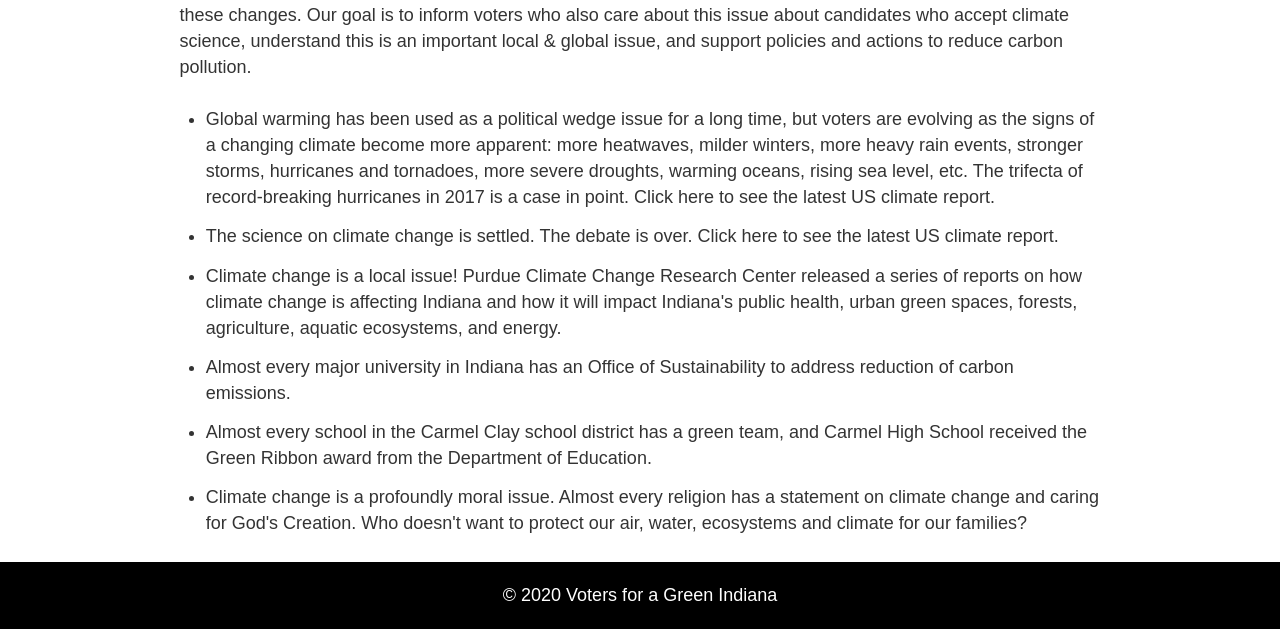
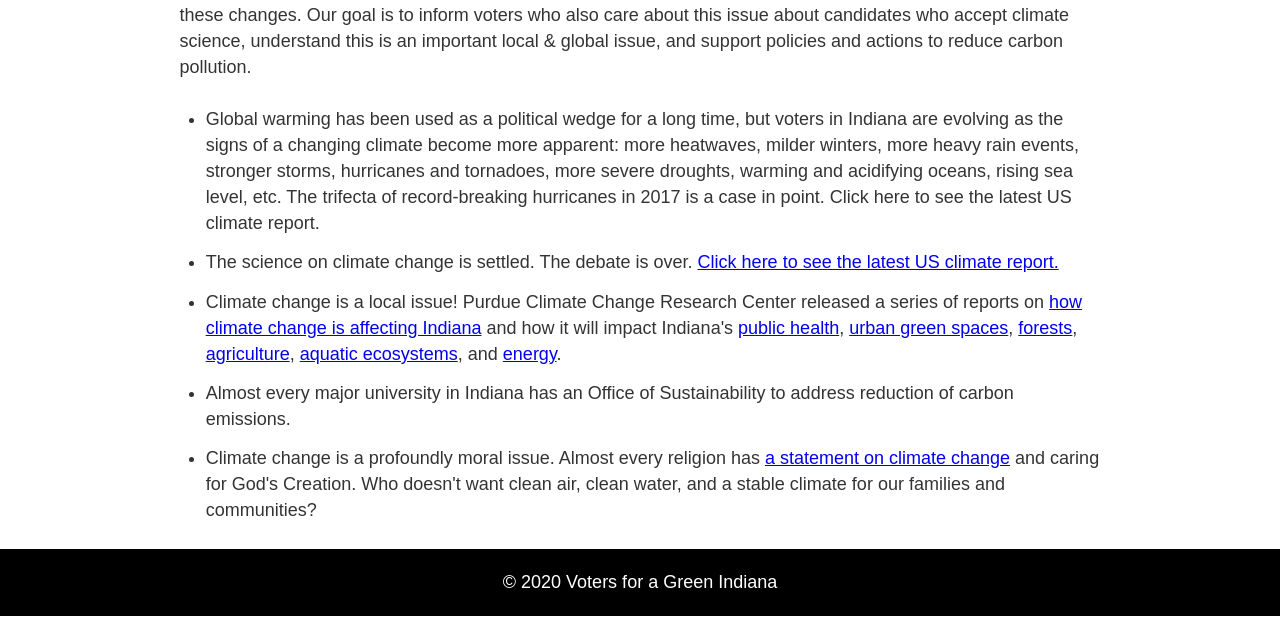
Before and after one commit to richardsamuellopez/votersforagreenindiana, a Gatsby site: page / in a window 1280 px wide. Shown: the part 237-866 px from the top of the page. Built offline with nearby package versions, Linux system fonts and the light colour scheme; Gatsby itself is replaced by a stand-in of ours.

Commit message:
Update verbiage and links on about page

```diff
--- a/src/pages/index.js
+++ b/src/pages/index.js
@@ -6,26 +6,23 @@ const IndexPage = () => (
   <Layout>
     <SEO title="About" />
     <p>
-      <span style={{fontSize:'1.25em'}}>Voters for a Green Indiana</span> is a nonpartisan group of volunteers who take climate change very seriously.  We believe candidates who understand the ongoing energy and climate challenges are best qualified to lead us through these changes.  Our goal is to inform voters who also care about this issue about candidates who accept climate science, understand this is an important local & global issue, and support policies and actions to reduce carbon pollution.
+      <span style={{fontSize:'1.25em'}}>Voters for a Green Indiana</span> is a nonpartisan group of volunteers who take climate change very seriously. We believe candidates who understand the ongoing energy and climate challenges are best qualified to lead us through these changes. Our goal is to inform voters who also care about this issue about candidates who accept climate science, understand this is an important local & global issue, and support policies and actions to reduce carbon pollution.
     </p>
     <ul>
       <li>
-        Global warming has been used as a political wedge issue for a long time, but voters are evolving as the signs of a changing climate become more apparent: more heatwaves, milder winters, more heavy rain events, stronger storms, hurricanes and tornadoes, more severe droughts, warming oceans, rising sea level, etc. The trifecta of record-breaking hurricanes in 2017 is a case in point.  Click here to see the latest US climate report.
+        Global warming has been used as a political wedge for a long time, but voters in Indiana are evolving as the signs of a changing climate become more apparent: more heatwaves, milder winters, more heavy rain events, stronger storms, hurricanes and tornadoes, more severe droughts, warming and acidifying oceans, rising sea level, etc. The trifecta of record-breaking hurricanes in 2017 is a case in point. Click here to see the latest US climate report.
       </li>
       <li>
-        The science on climate change is settled.  The debate is over.  Click here to see the latest US climate report.
+        The science on climate change is settled. The debate is over. <a href="https://nca2018.globalchange.gov/chapter/front-matter-about/" target="_blank">Click here to see the latest US climate report.</a>
       </li>
       <li>
-        Climate change is a local issue!  Purdue Climate Change Research Center released a series of reports on how climate change is affecting Indiana and how it will impact Indiana's public health, urban green spaces, forests, agriculture, aquatic ecosystems, and energy.
+        Climate change is a local issue! Purdue Climate Change Research Center released a series of reports on <a href="https://ag.purdue.edu/indianaclimate/indiana-climate-report/" target="_blank">how climate change is affecting Indiana</a> and how it will impact Indiana's <a href="https://ag.purdue.edu/indianaclimate/hoosier-health-report/" target="_blank">public health</a>, <a href="https://ag.purdue.edu/indianaclimate/urban-ecosystems-report/" target="_blank">urban green spaces</a>, <a href="https://ag.purdue.edu/indianaclimate/forest-ecosystems-report/" target="_blank">forests</a>, <a href="https://ag.purdue.edu/indianaclimate/agriculture-report/" target="_blank">agriculture</a>, <a href="https://ag.purdue.edu/indianaclimate/aquatic-ecosystems-report/" target="_blank">aquatic ecosystems</a>, and <a href="https://ag.purdue.edu/indianaclimate/energy-report/" target="_blank">energy</a>.
       </li>
       <li>
         Almost every major university in Indiana has an Office of Sustainability to address reduction of carbon emissions.
       </li>
       <li>
-        Almost every school in the Carmel Clay school district has a green team, and Carmel High School received the Green Ribbon award from the Department of Education.
-      </li>
-      <li>
-        Climate change is a profoundly moral issue.  Almost every religion has a statement on climate change and caring for God's Creation.  Who doesn't want to protect our air, water, ecosystems and climate for our families?
+        Climate change is a profoundly moral issue. Almost every religion has <a href="https://fore.yale.edu/Climate-Emergency/Climate-Change-Statements-from-World-Religions" target="_blank">a statement on climate change</a> and caring for God's Creation. Who doesn't want clean air, clean water, and a stable climate for our families and communities?
       </li>
     </ul>
   </Layout>
```
